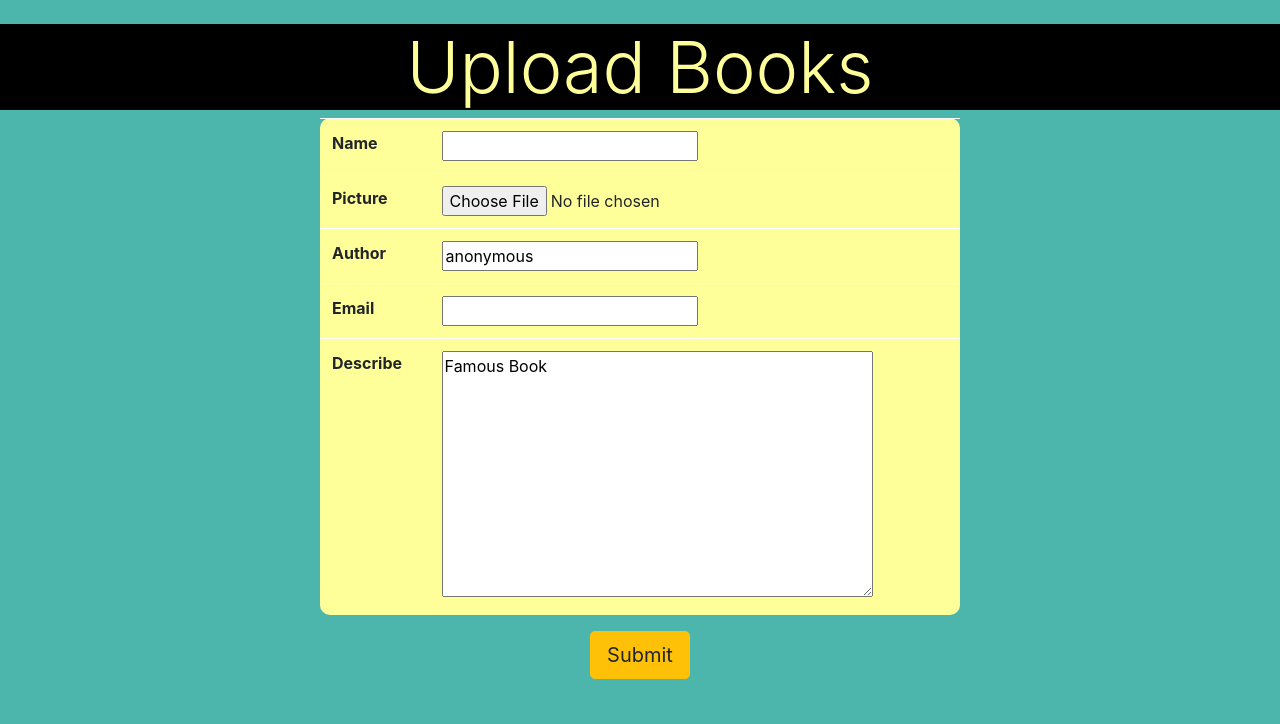
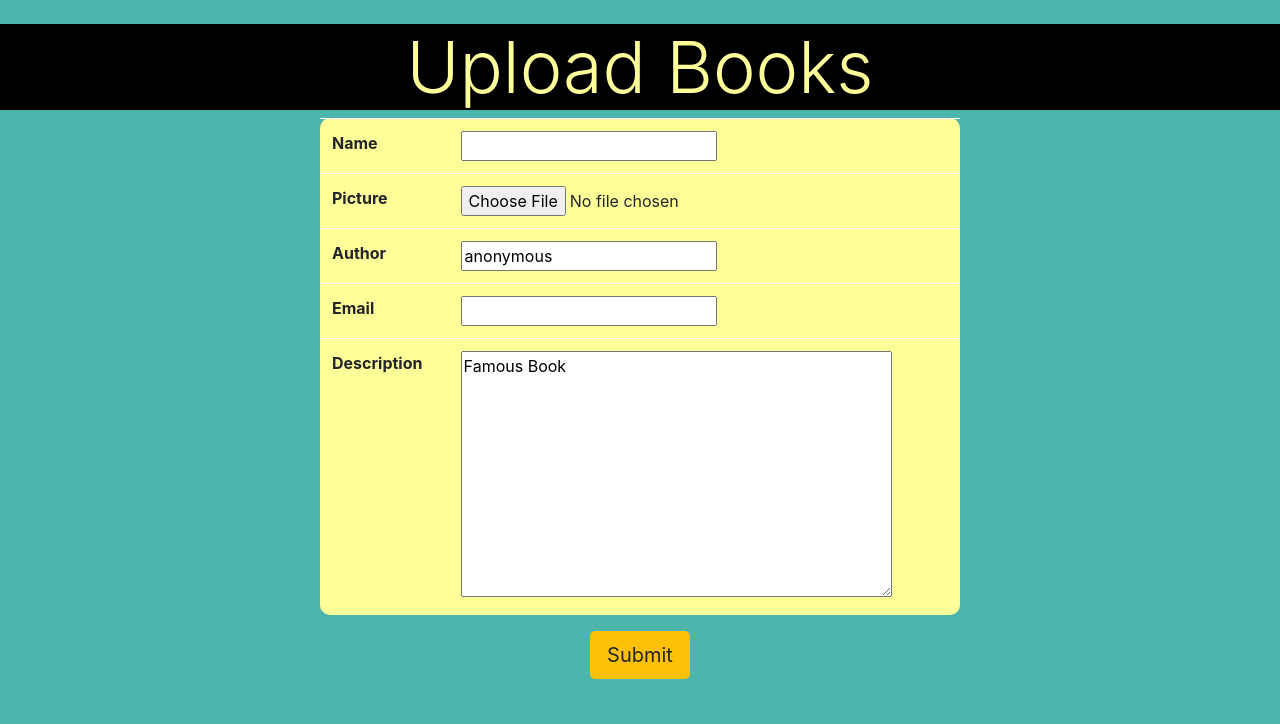
Before and after one commit to MLLedda/Django_Crud, a Django app: page /upload/ in a window 1280 px wide. Shown: the part 76-800 px from the top of the page. Run offline with Django 4.2, Linux system fonts and the light colour scheme; some libraries are stand-ins or nearby versions.

Commit message:
renamed describe to description on models.py

```diff
--- a/book/models.py
+++ b/book/models.py
@@ -6,7 +6,7 @@ class Book(models.Model):
     picture = models.ImageField()
     author = models.CharField(max_length=30, default='anonymous')
     email = models.EmailField(blank=True)
-    describe = models.TextField(default = 'Famous Book')
+    description = models.TextField(default = 'Famous Book')
 
 
     def __str__(self):
--- a/book/templates/book/library.html
+++ b/book/templates/book/library.html
@@ -21,7 +21,7 @@ integrity="sha384-ggOyR0iXCbMQv3Xipma34MD+dH/1fQ784/j6cY/iJTQUOhcWr7x9JvoRxT2MZw
   <img class="card-img-top" src="{{ book.picture.url }}">
   <div class="card-body">
     <h5 class="card-title">{{ book.name }}</h5>
-    <p class="card-text">{{ book.describe }}</p>
+    <p class="card-text">{{ book.description }}</p>
    <div class="card-footer bg-transparent border-dark">
    <p class="card-title">{{book.author}}</p>
    <center>
```
Also changed, not shown: book/migrations/0002_rename_describe_book_description.py (added), db.sqlite3, media/images.jpg (added), media/images_Dkmv3v0.jpg (added).
